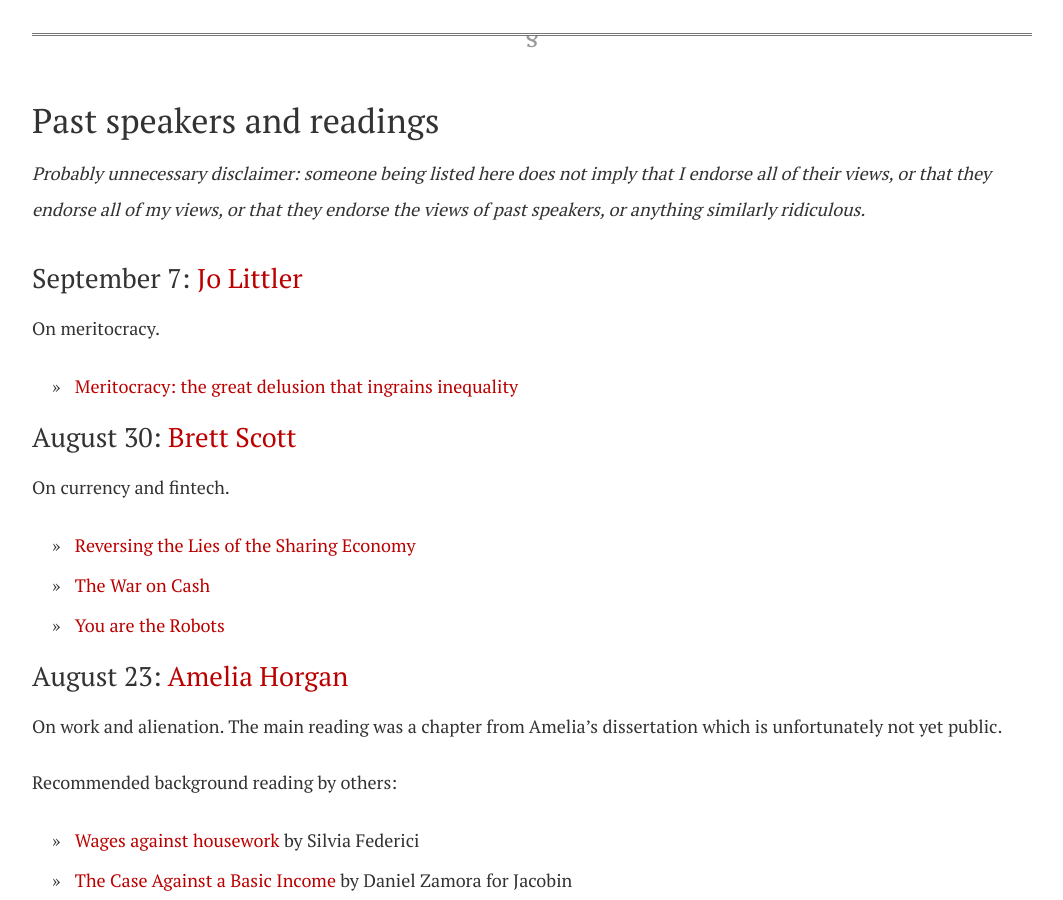
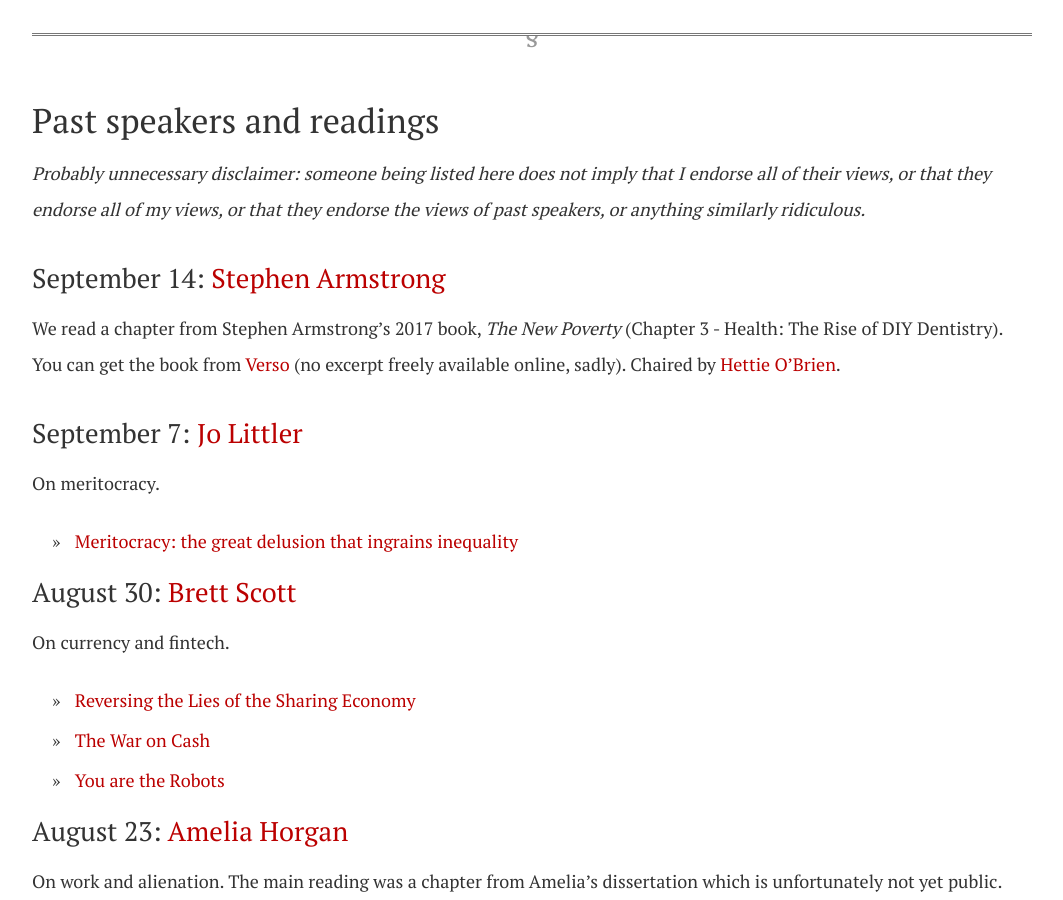
Before and after one commit to dellsystem/dellsystem.github.io, a Jekyll site: the page built from reading-group/index.md, in a window 1280 px wide and 900 px high, scrolled down 1151 px. Shown: the whole window, without its empty margins (108-1171 px from the left). Built offline with Jekyll 4.4.1, drawn with Linux system fonts in a browser that asks for light colours.

Commit message:
Add reading group entry for Sep 14

```diff
--- a/reading-group/index.md
+++ b/reading-group/index.md
@@ -22,6 +22,10 @@ If you've written articles that you'd like participants to read in order to fram
 ## Past speakers and readings
 
 _Probably unnecessary disclaimer: someone being listed here does not imply that I endorse all of their views, or that they endorse all of my views, or that they endorse the views of past speakers, or anything similarly ridiculous._
+
+### September 14: [Stephen Armstrong](https://twitter.com/sarmstrong1984)
+
+We read a chapter from Stephen Armstrong's 2017 book, _The New Poverty_ (Chapter 3 - Health: The Rise of DIY Dentistry). You can get the book from [Verso](https://www.versobooks.com/books/2594-the-new-poverty) (no excerpt freely available online, sadly). Chaired by [Hettie O'Brien](https://twitter.com/hettieveronica).
 
 ### September 7: [Jo Littler](https://twitter.com/littler_jo)
 
```
